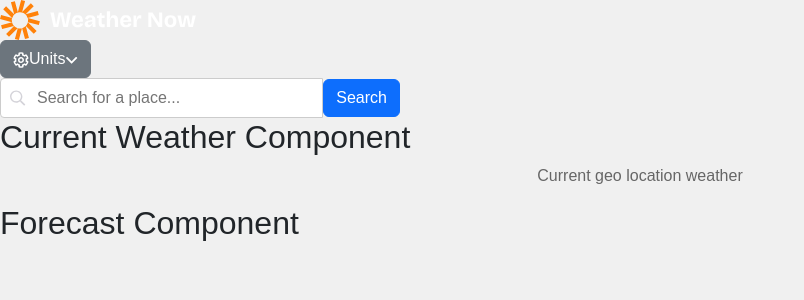
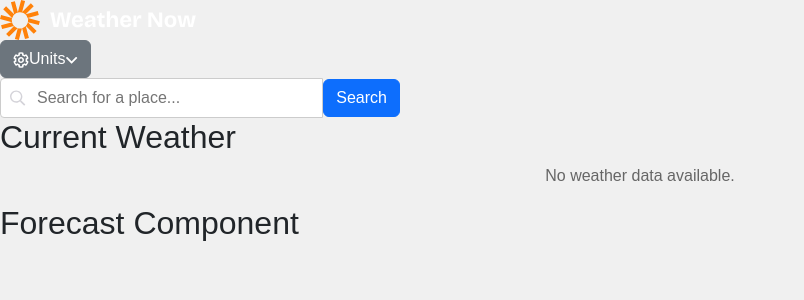
Before and after one commit to damelytineo/weather-app, a React (Create React App) app: page / in a window 1280 px wide. Shown: the top 300 px of the page, without its empty margins (0-804 px from the left). Built offline with nearby package versions, Linux system fonts and the light colour scheme.

Commit message:
extract weather fetching logic into custom hook

```diff
--- a/src/components/CurrentWeather.tsx
+++ b/src/components/CurrentWeather.tsx
@@ -1,18 +1,28 @@
 import React from 'react';
 import { Location } from '../types/weather';
+import useWeatherData from '../hooks/useWeatherData';
 
 interface CurrentWeatherProps {
     selectedLocation: Location | null;
 }
 
 function CurrentWeather({ selectedLocation }: CurrentWeatherProps) {
+    const { weatherData, loading, error } = useWeatherData(selectedLocation);
+
+    if (loading) return <p>Loading weather data...</p>;
+    if (error) return <p>Error: {error}</p>;
+
     return (
         <div>
-            <h2>Current Weather Component</h2>
-            {selectedLocation ? (
-                <p>Showing weather for {selectedLocation.name}, {selectedLocation.country_code}</p>
+            <h2>Current Weather</h2>
+            {weatherData ? (
+                <div>
+                    <p>Temperature: {weatherData.current_weather.temperature}°C</p>
+                    <p>Wind Speed: {weatherData.current_weather.windspeed} km/h</p>
+                    <p>Weather Code: {weatherData.current_weather.weathercode}</p>
+                </div>
             ) : (
-                <p>Current geo location weather</p>
+                <p>No weather data available.</p>
             )}
         </div>
     );
--- a/src/components/SearchBar.tsx
+++ b/src/components/SearchBar.tsx
@@ -4,8 +4,8 @@ import { Location } from '../types/weather';
 
 interface SearchBarProps {
   locationResults: Location[];
-  setLocationResults: React.Dispatch<React.SetStateAction< Location[] >>;
-  setSelectedLocation: React.Dispatch<React.SetStateAction< Location | null >>;
+  setLocationResults: React.Dispatch<React.SetStateAction<Location[]>>;
+  setSelectedLocation: React.Dispatch<React.SetStateAction<Location | null>>;
 }
 
 function SearchBar({ locationResults, setLocationResults, setSelectedLocation }: SearchBarProps) {
@@ -25,9 +25,11 @@ function SearchBar({ locationResults, setLocationResults, setSelectedLocation }:
         seen.add(place.country_code);
         return true;
       })
-      .map((place: { name: string; country_code: string }) => ({
+      .map((place: { name: string; country_code: string; latitude: number; longitude: number }) => ({
         name: place.name,
         country_code: place.country_code,
+        latitude: place.latitude,
+        longitude: place.longitude,
       }));
 
     setLocationResults(filteredRes);
@@ -46,7 +48,7 @@ function SearchBar({ locationResults, setLocationResults, setSelectedLocation }:
                 className="btn btn-link w-100 text-start p-2"
                 type="button"
                 onClick={() => {
-                  setSelectedLocation({ name: location.name, country_code: location.country_code });
+                  setSelectedLocation(location);
                   setLocationResults([]);
                   setSearchInput('');
                 }}
--- /dev/null
+++ b/src/hooks/useWeatherData.ts
@@ -0,0 +1,36 @@
+import { Location } from "../types/weather";
+import { useState, useEffect } from "react";
+
+const useWeatherData = (location: Location | null) => {
+  const [weatherData, setWeatherData] = useState<any>(null);
+  const [loading, setLoading] = useState<boolean>(false);
+  const [error, setError] = useState<string | null>(null);
+
+  useEffect(() => {
+    const fetchWeatherData = async () => {
+      if (!location) return;
+
+      setLoading(true);
+      setError(null);
+
+      try {
+        const res = await fetch(`https://api.open-meteo.com/v1/forecast?latitude=${location.latitude}&longitude=${location.longitude}&current_weather=true`);
+        if (!res.ok) {
+          throw new Error("Failed to fetch weather data");
+        }
+        const data = await res.json();
+        setWeatherData(data);
+      } catch (err: any) {
+        setError(err.message);
+      } finally {
+        setLoading(false);
+      }
+    };
+
+    fetchWeatherData();
+  }, [location]);
+
+  return { weatherData, loading, error };
+};
+
+export default useWeatherData;
--- a/src/types/weather.ts
+++ b/src/types/weather.ts
@@ -1,4 +1,6 @@
 export interface Location {
     name: string;
     country_code: string;
+    latitude: number;
+    longitude: number;
 }
```
